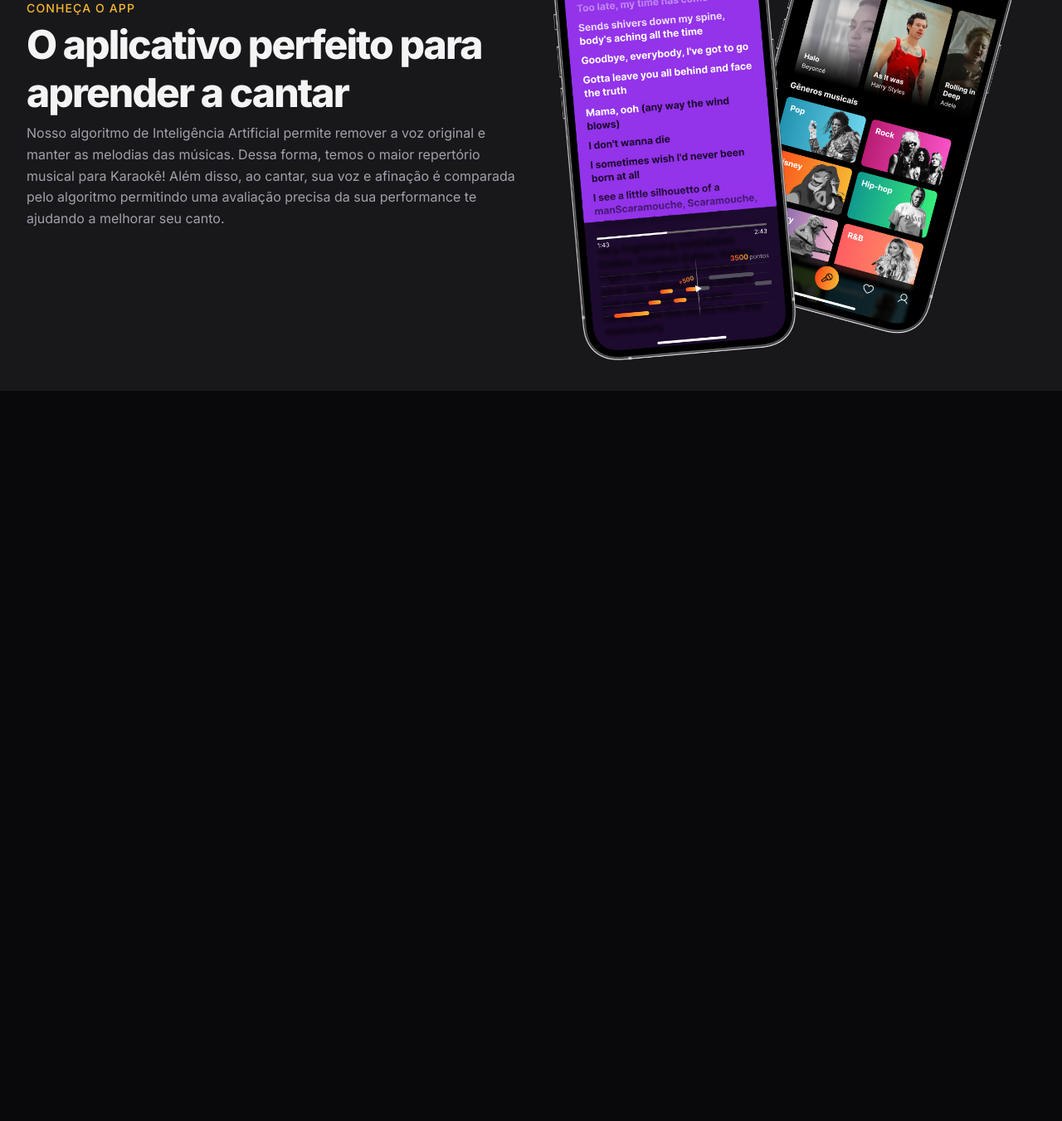
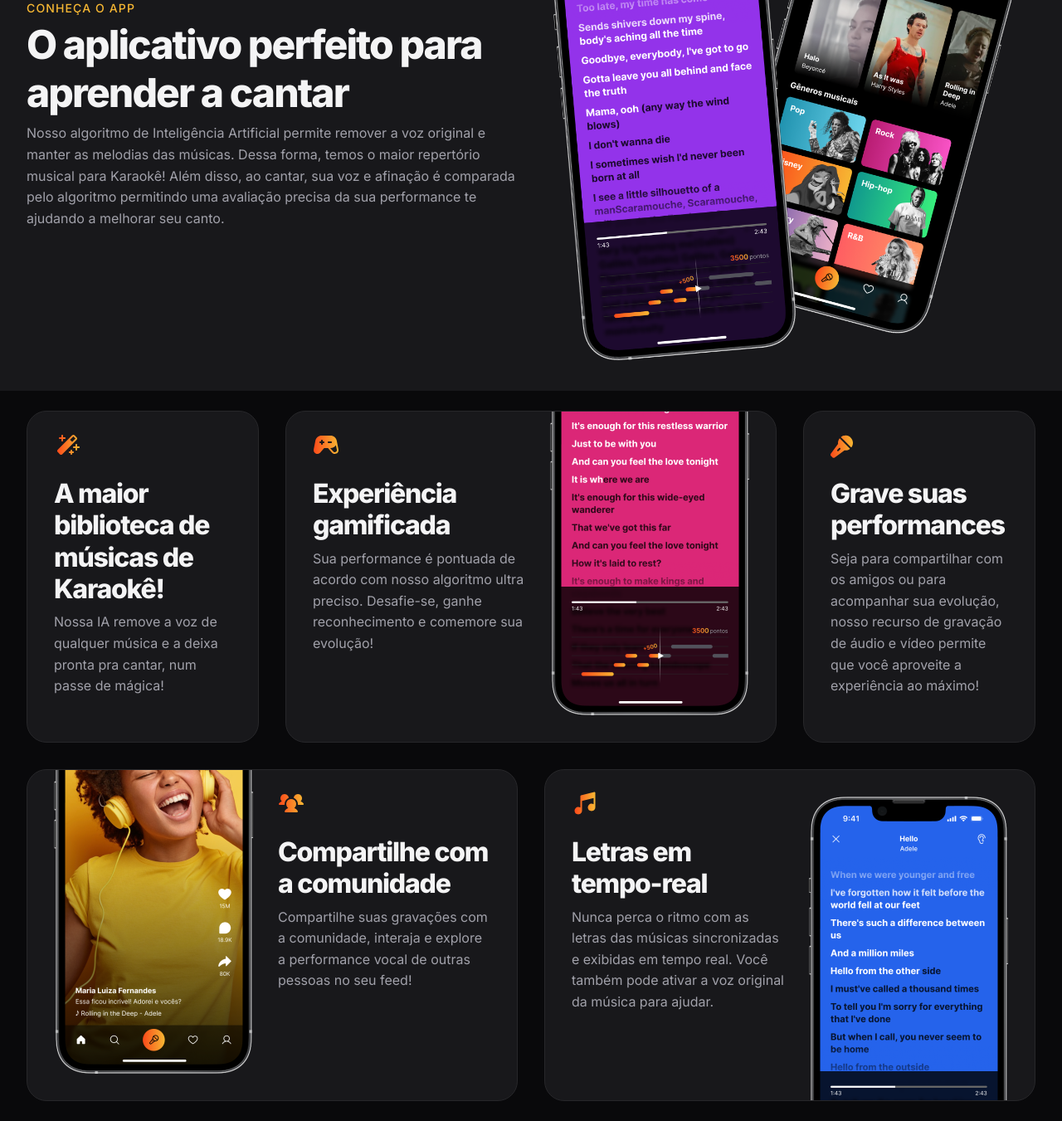
Before and after one commit to davr66/estudos_front-end, a plain HTML site: page 11-landing_page/index.html in a window 1280 px wide. Shown: the part 972-2323 px from the top of the page at 83% size. Before the commit the page ends 1443 px from the top, so only its background shows below. Drawn offline with Linux system fonts and the light colour scheme.

Commit message:
feat: done features section

```diff
--- a/11-landing_page/index.html
+++ b/11-landing_page/index.html
@@ -60,5 +60,49 @@
       </div>
     </div>
   </section>
+
+  <section id="features">
+    <div class="cards container py-xl grid gap-1.5">
+      <div class="card py-lg px-lg">
+        <img src="assets/icons/MagicWand.svg" alt="">
+        <h3>A maior biblioteca de músicas de Karaokê!</h3>
+        <p>Nossa IA remove a voz de qualquer música e a deixa pronta pra cantar, num passe de mágica!</p>
+      </div>
+
+      <div class="card py-lg px-lg">
+        <div>
+          <img src="assets/icons/GameController.svg" alt="">
+          <h3>Experiência gamificada</h3>
+          <p>Sua performance é pontuada de acordo com nosso algoritmo ultra preciso. Desafie-se, ganhe reconhecimento e comemore sua evolução!</p>
+        </div>
+        <img src="assets/Tela 2.png" alt="" class="desktop-only">
+      </div>
+
+      <div class="card py-lg px-lg">
+        <img src="assets/icons/MicrophoneStage.svg" alt="">
+        <h3>Grave suas performances</h3>
+        <p>Seja para compartilhar com os amigos ou para acompanhar sua evolução, nosso recurso de gravação de áudio e vídeo permite que você aproveite a experiência ao máximo! </p>
+      </div>
+
+      <div class="card py-lg px-lg">
+        <div>
+          <img src="assets/icons/UsersThree.svg" alt="">
+          <h3>Compartilhe com a comunidade</h3>
+          <p>Compartilhe suas gravações com a comunidade, interaja e explore a performance vocal de outras pessoas no seu feed!</p>
+        </div>
+        <img src="assets/Tela 1.png" alt="" class="desktop-only">
+      </div>
+
+      <div class="card py-lg px-lg">
+        <div>
+          <img src="assets/icons/MusicNotes.svg" alt="">
+          <h3>Letras em tempo-real</h3>
+          <p>Nunca perca o ritmo com as letras das músicas sincronizadas e exibidas em tempo real. Você também pode ativar a voz original da música para ajudar.</p>
+        </div>
+        <img src="assets/Tela 3.png" alt="" class="desktop-only">
+      </div>
+
+    </div>
+  </section>
 </body>
 </html>
--- /dev/null
+++ b/11-landing_page/styles/cards.css
@@ -0,0 +1,9 @@
+.card{
+  background:var(--surface-color);
+  border: 1px solid var(--stroke-color);
+  border-radius: 1.5rem;
+
+  & h3{
+    margin-top: 1rem;
+  }
+}
--- /dev/null
+++ b/11-landing_page/styles/features.css
@@ -0,0 +1,67 @@
+#features {
+  & .cards{
+    grid-template-columns: 17.5rem 1fr 1fr 17.5rem;
+    grid-template-rows: 25rem 25rem;
+    gap: 2rem;
+  }
+
+  & .card {
+    position: relative;
+    overflow: hidden;
+
+    & img.desktop-only{
+      position: absolute;
+      max-width: 15rem;
+      filter: drop-shadow(1rem 1rem 4rem rgb(0,0,0/0.34));
+    }
+  }
+
+  & .card:nth-child(1){
+    grid-column: 1/2;
+  }
+
+  & .card:nth-child(2){
+    grid-column: 2/4;
+
+    & >div {
+      max-width: 16rem;
+    }
+
+    & .desktop-only{
+      bottom: 2rem;
+      right: 2rem;
+    }
+  }
+
+  & .card:nth-child(3){
+    grid-column: 4/5;
+  }
+
+  & .card:nth-child(4){
+    grid-column: 1/3;
+    grid-row: 2/3;
+
+    & >div{
+      max-width: 16rem;
+      margin-left: auto;
+    }
+
+    & .desktop-only{
+      bottom: 2rem;
+      left: 2rem;
+    }
+  }
+  & .card:nth-child(5){
+    grid-column: 3/5;
+    grid-row: 2/3;
+
+    & >div{
+      max-width: 16rem;
+    }
+
+    & .desktop-only{
+      top: 2rem;
+      right: 2rem;
+    }
+  }
+}
--- a/11-landing_page/styles/index.css
+++ b/11-landing_page/styles/index.css
@@ -6,3 +6,5 @@
 @import url(hero.css);
 @import url(sections.css);
 @import url(about.css);
+@import url(cards.css);
+@import url(features.css) (width >=80em);
```
